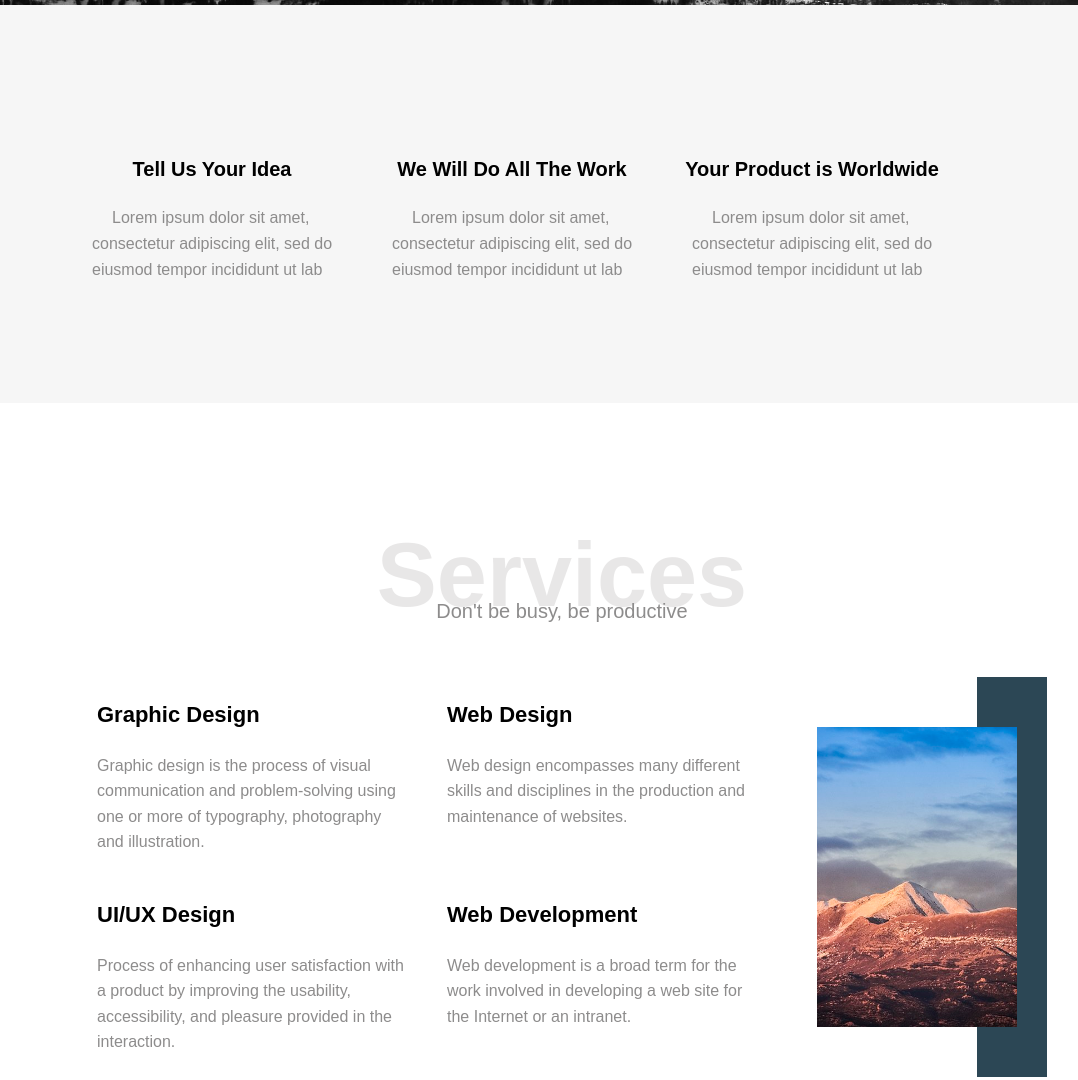
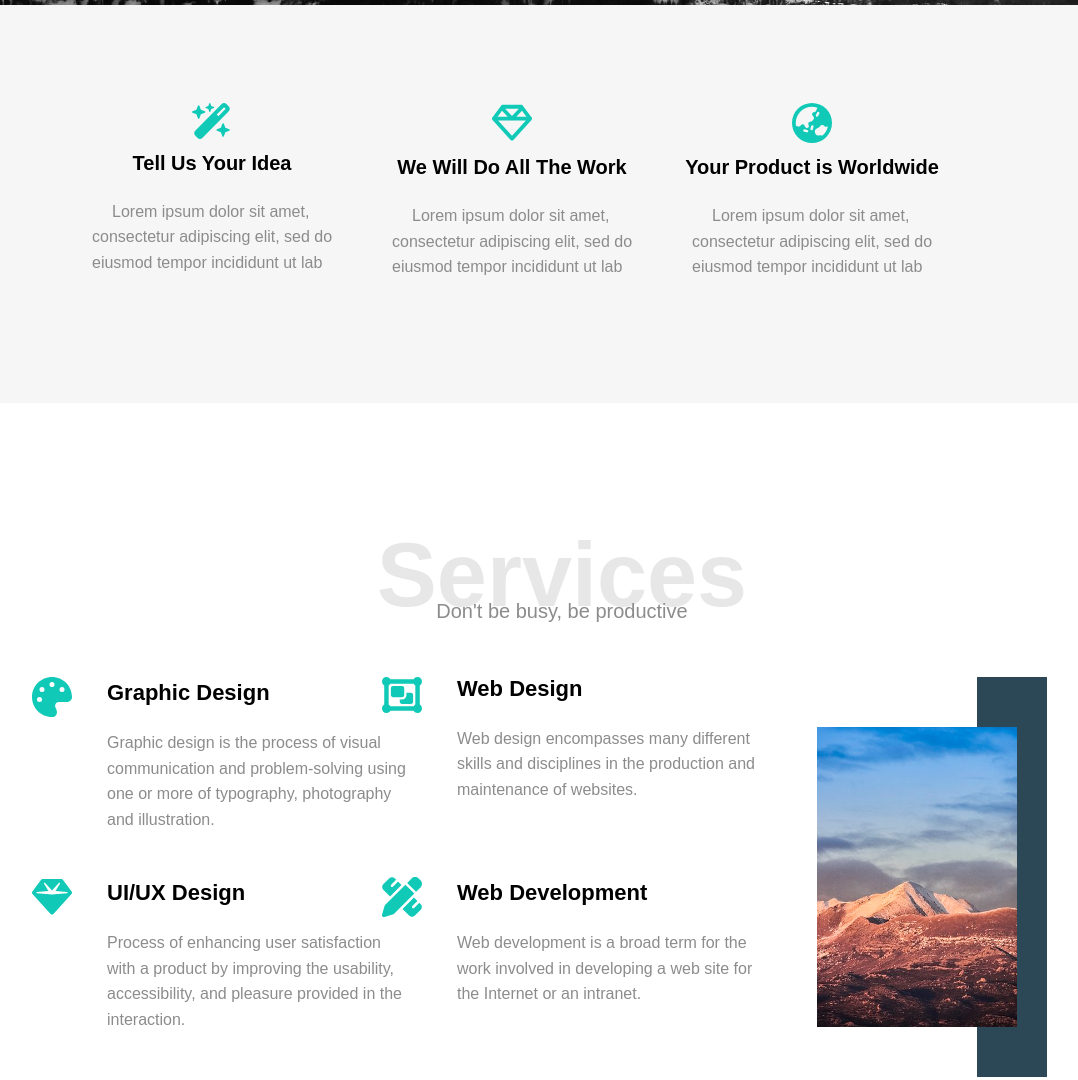
Before and after one commit to ZeinabHamdy/Leon-TemplateOneElzero, a plain HTML site: page index.html in a window 1280 px wide. Shown: the part 675-1755 px from the top of the page, without its empty margins (78-1156 px from the left). Drawn offline with nearby package versions, Linux system fonts and the light colour scheme.

Commit message:
Add files via upload

```diff
--- a/index.html
+++ b/index.html
@@ -37,14 +37,17 @@
     <div id="general">
         <div class="general-body">
             <div class="general-content">
+                <img src="images/wand-magic-sparkles-solid.svg" class="icon">
                 <p class="header"> Tell Us Your Idea </p>
                 <p class="data"> Lorem ipsum dolor sit amet, consectetur adipiscing elit, sed do eiusmod tempor incididunt ut lab</p>
             </div>
             <div class="general-content">
+                <img src="images/gem-regular.svg" class="icon">
                 <p class="header"> We Will Do All The Work </p>
                 <p class="data"> Lorem ipsum dolor sit amet, consectetur adipiscing elit, sed do eiusmod tempor incididunt ut lab</p>
             </div>
             <div class="general-content">
+                <img src="images/earth-asia-solid.svg" class="icon">
                 <p class="header"> Your Product is Worldwide </p>
                 <p class="data"> Lorem ipsum dolor sit amet, consectetur adipiscing elit, sed do eiusmod tempor incididunt ut lab</p>
             </div>
@@ -62,30 +65,50 @@
         <div class="services-contain">
             <div class="graphic">
                 <div class="text">
+                    <div class="icon2">
+                        <img src="images/palette-solid.svg" alt="Graphic Design" width="40px">
+                    </div>
+                    <div class="data-2">
                         <p class="header">Graphic Design</p>
                         <p class="data">Graphic design is the process of visual
                             communication and problem-solving using one or more of typography, photography and illustration.</p>
                     </div>
                 </div>
+            </div>
             <div class="web-design">
                 <div class="text">
+                    <div class="icon2">
+                        <img src="images/object-group-solid.svg" alt="Web Design"   width="40px">
+                    </div>
+                    <div class="data-2">
                         <p class="header"> Web Design</p>
                         <p class="data">Web design encompasses many different skills
                                 and disciplines in the production and maintenance of websites.</p>
                     </div>
                 </div>
+            </div>
             <div class="ui">
                 <div class="text">
+                    <div class="icon2">
+                        <img src="images/gem-solid.svg" alt="UI/UX Design" width="40px" >
+                    </div>
+                    <div class="data-2">
                         <p class="header">UI/UX Design</p>
                         <p class="data">Process of enhancing user satisfaction with
                             a product by improving the usability, accessibility, and pleasure provided in the interaction.</p>
                     </div>
                 </div>
+            </div>
             <div class="web-dev">
                 <div class="text">
+                    <div class="icon2">
+                        <img src="images/pen-ruler-solid.svg" alt="Web Development" width="40px">
+                    </div>
+                    <div class="data-2">
                         <p class="header">Web Development</p>
                         <p class="data">Web development is a broad term for the work involved in developing
                             a web site for the Internet or an intranet.</p>
+                    </div>
                 </div>
             </div>
 
--- a/style/home.css
+++ b/style/home.css
@@ -96,6 +96,9 @@ a:hover{
     display: grid;
     grid-template-columns: 300px 300px 300px;
 }
+.general-content{
+    margin-top: -50px;
+}
 
 #general .header{
     font-weight: bold;
@@ -155,7 +158,7 @@ a:hover{
 .services-contain{
     border-right: 70px solid #2c4755;
     display: grid;
-    grid-template-columns: 350px 350px ;
+    grid-template-columns: 350px  350px ;
     grid-template-rows: 200px 200px;
 }
 .services-img{
@@ -316,3 +319,21 @@ a:hover{
 #contact i{
     margin: 5px;
 }
+
+.icon{
+    width: 40px;
+}
+
+.icon2{
+    margin-left: -400px;
+    display: inline-block;
+}
+
+#services .data-2{
+    margin-top: -70px;
+    margin-left: 10px;
+
+}
+#services .text{
+    display: inline-block
+}
```
Also changed, not shown: images/earth-asia-solid.svg (added), images/gem-regular.svg (added), images/gem-solid.svg (added), images/object-group-solid.svg (added), images/palette-solid.svg (added), images/pen-ruler-solid.svg (added), images/wand-magic-sparkles-solid.svg (added). Lines whose indentation alone changed are shown as unchanged.
